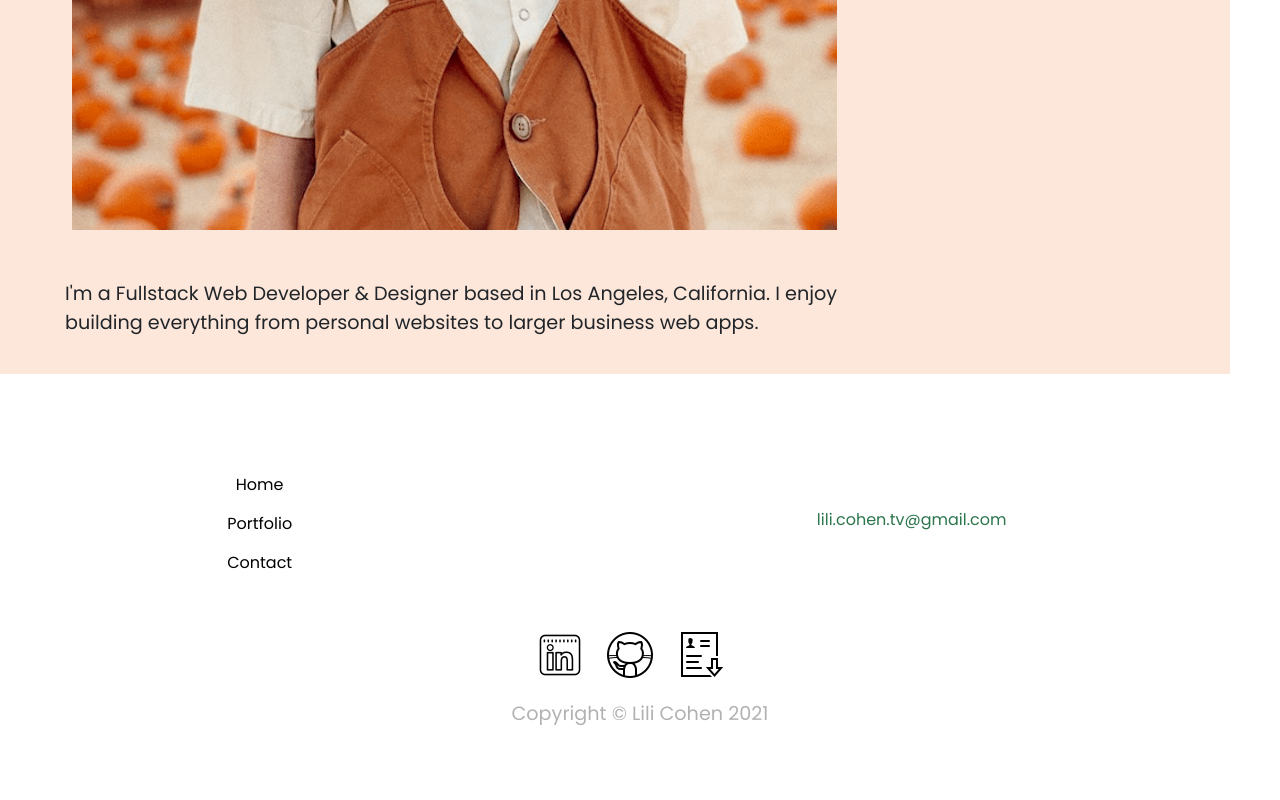
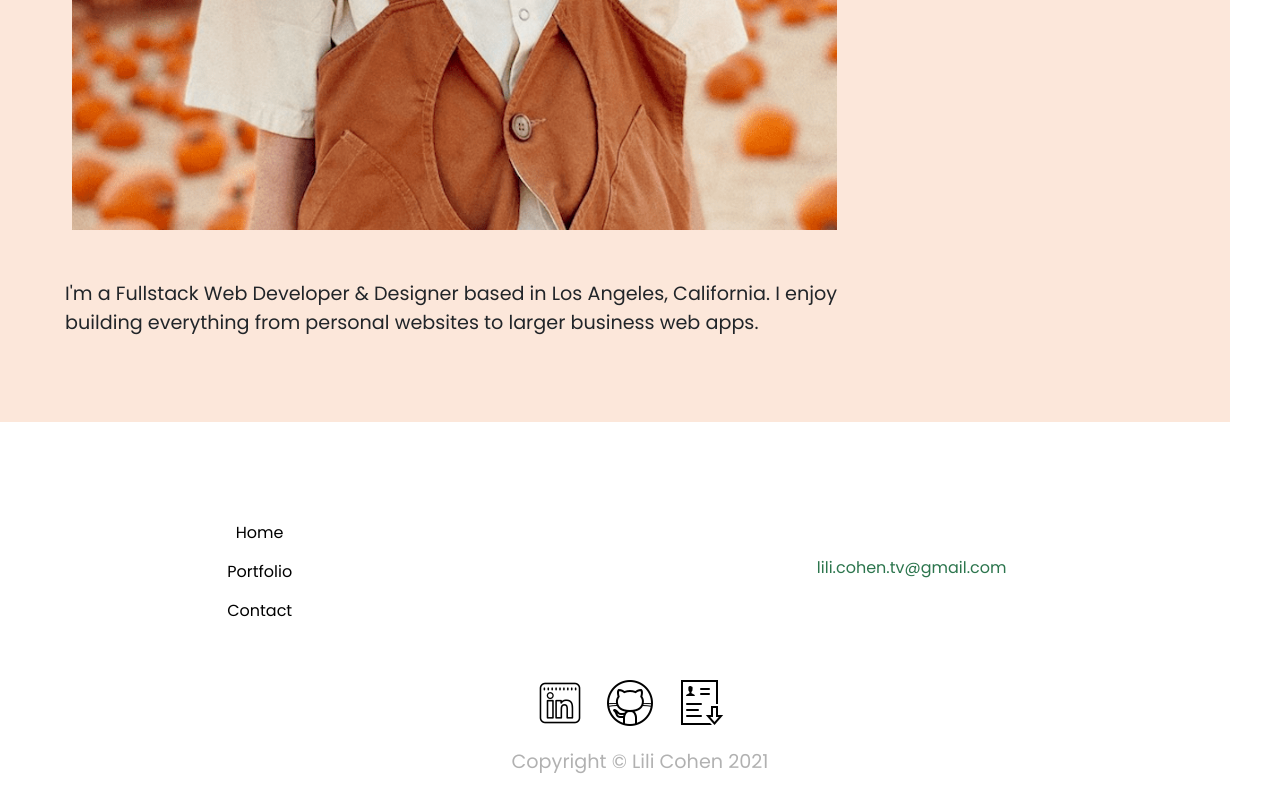
Before and after one commit to lilipcohen/Portfolio, a React (Create React App) app in the folder client/: page / in a window 1280 px wide. Shown: the part 958-1758 px from the top of the page. Before the commit the page ends 1710 px from the top, so only its background shows below. Built offline with nearby package versions, Linux system fonts and the light colour scheme.

Commit message:
makng footer links functional

```diff
--- a/client/src/components/Footer/Footer.js
+++ b/client/src/components/Footer/Footer.js
@@ -14,9 +14,15 @@ const Footer = () => {
         <br></br>
         <div className="row">
           <ul className="col-sm-5">
-            <li>Home</li>
-            <li>Portfolio</li>
-            <li>Contact</li>
+            <li>
+              <a href="/home">Home</a>
+            </li>
+            <li>
+              <a href="/home">Portfolio</a>
+            </li>
+            <li>
+              <a href="/home">Contact</a>
+            </li>
           </ul>
           <ul className="col-sm-7">
             <li className="green">lili.cohen.tv@gmail.com</li>
--- a/client/src/components/Home/Home.js
+++ b/client/src/components/Home/Home.js
@@ -29,6 +29,8 @@ const Home = () => {
             <br></br>
             <br></br>
             <br></br>
+            <br></br>
+            <br></br>
           </div>
         </div>
       </div>
--- a/client/src/styles/Footer.css
+++ b/client/src/styles/Footer.css
@@ -14,8 +14,13 @@ li {
   list-style: none;
   margin-bottom: 15px;
 }
-li:hover {
-  cursor: pointer;
+
+li a {
+  color: black;
+}
+
+li a:hover {
+  color: rgb(44, 117, 77);
 }
 
 footer img {
```
